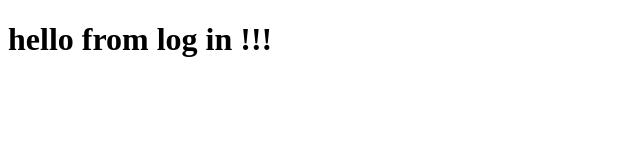
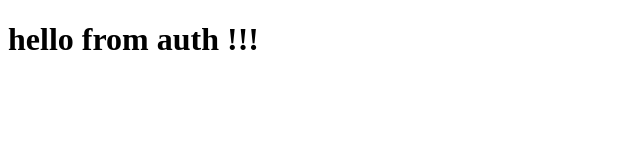
Before and after one commit to hazembensaria/worklab-client, an Angular app: page / in a window 1280 px wide. Shown: the top 160 px of the page, without its empty margins (0-640 px from the left). Built offline with nearby package versions, Linux system fonts and the light colour scheme.

Commit message:
i add th auth module

```diff
--- a/src/app/app.component.html
+++ b/src/app/app.component.html
@@ -1 +1 @@
-<h1>hello from log in !!!</h1>
+<h1>hello from auth !!!</h1>
```
